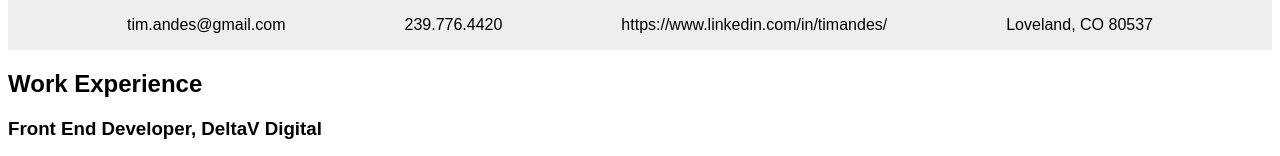
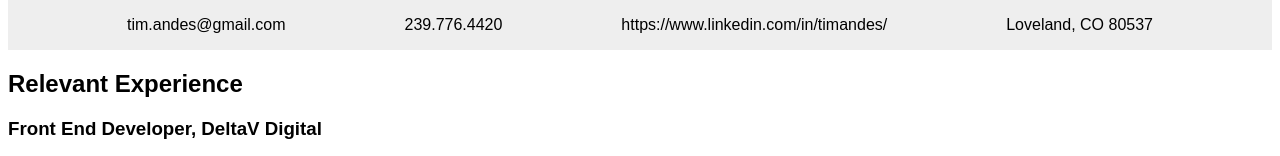
Before and after one commit to tim-andes/cloud-resume-challenge-aws, a website: page index.html in a window 1280 px wide. Shown: the part 162-318 px from the top of the page. Drawn offline with Linux system fonts and the light colour scheme; no server answers; a script that the page names is missing.

Commit message:
minor wording update

```diff
--- a/index.html
+++ b/index.html
@@ -27,7 +27,7 @@
   </div><!-- "cert-container" -->
 
 
-    <h2>Work Experience</h2>
+    <h2>Relevant Experience</h2>
     <div class="experience experience1">
       <h3>Front End Developer, DeltaV Digital</h3>
       <p><em>03/2021 - 05/2023</em></p>
```
